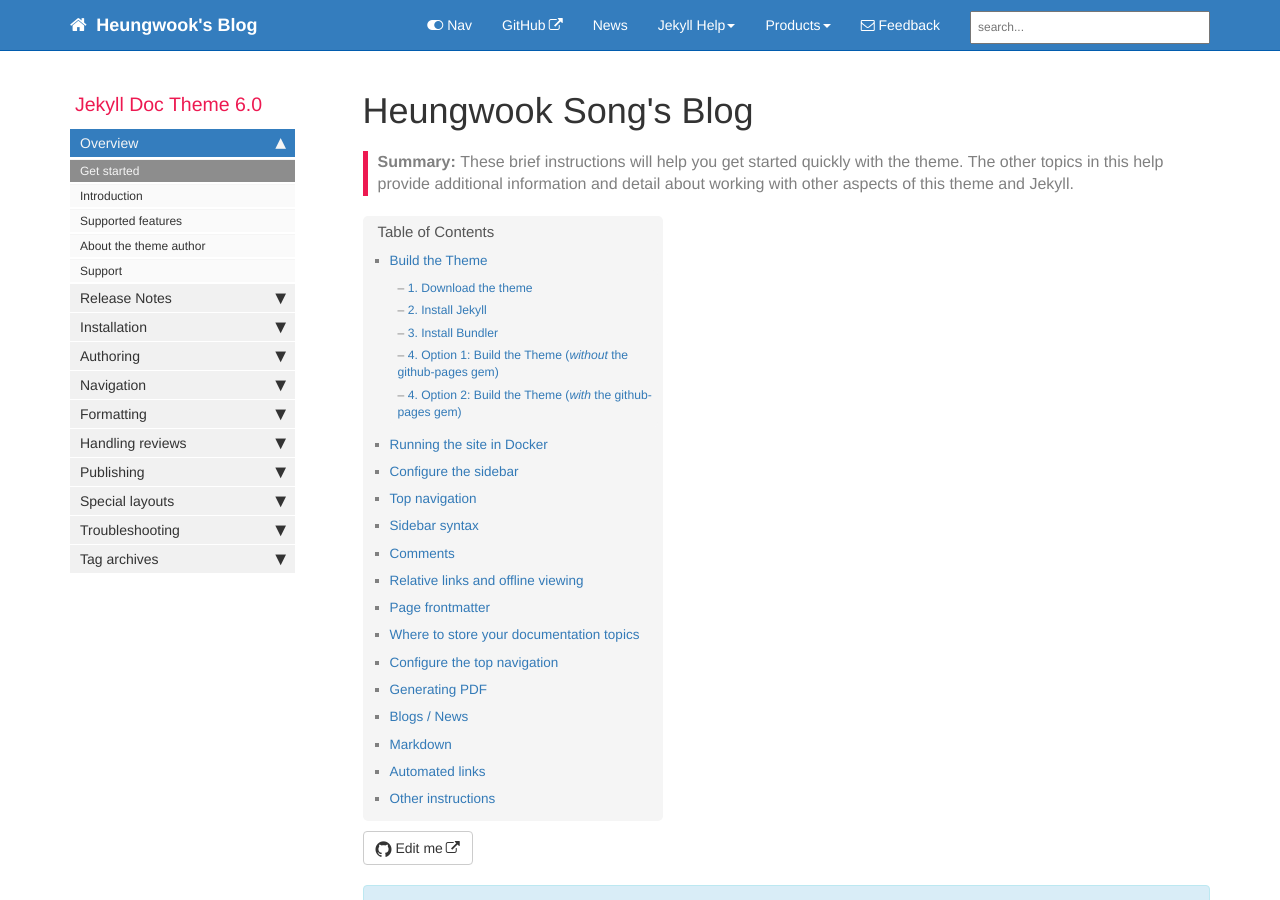
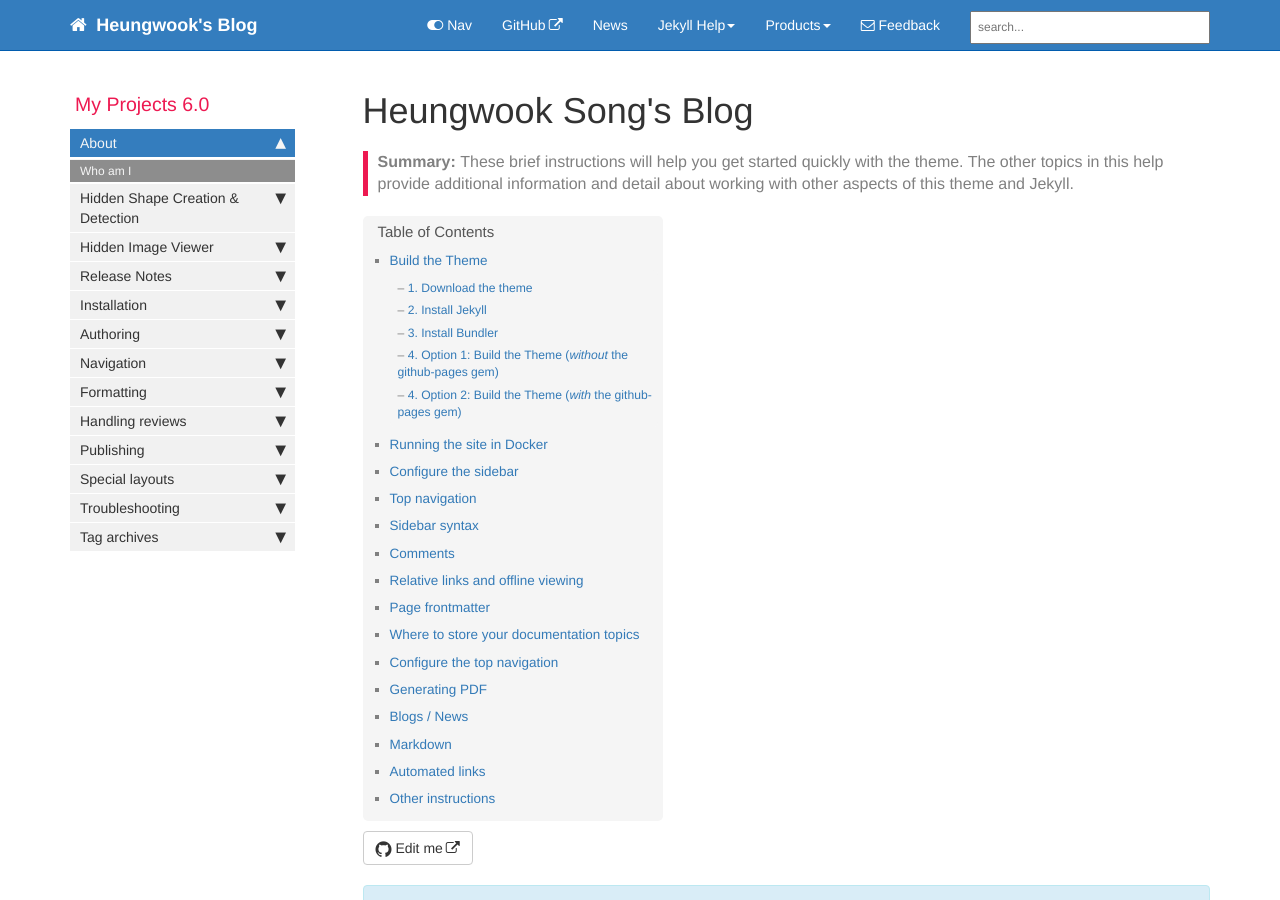
Before and after one commit to heungwook/heungwook.github.io, a Jekyll site: the page built from index.md, in a window 1280 px wide and 900 px high. Built offline with Jekyll 4.4.1, drawn with Linux system fonts in a browser that asks for light colours; comment, search, counter and statistics services are not loaded.

Commit message:
20240224 1327

```diff
--- a/_data/sidebars/mydoc_sidebar.yml
+++ b/_data/sidebars/mydoc_sidebar.yml
@@ -2,47 +2,41 @@
 
 entries:
 - title: sidebar
-  product: Jekyll Doc Theme
+  product: My Projects
   version: 6.0
   folders:
-
-  - title:
-    output: pdf
-    type: frontmatter
-    folderitems:
-    - title:
-      url: /titlepage.html
-      output: pdf
-      type: frontmatter
-    - title:
-      url: /tocpage.html
-      output: pdf
-      type: frontmatter
-
-  - title: Overview
+  - title: About
     output: web, pdf
     folderitems:
 
-    - title: Get started
+    - title: Who am I
       url: /index.html
       output: web, pdf
       type: homepage
 
-    - title: Introduction
-      url: /mydoc_introduction.html
+  - title: Hidden Shape Creation & Detection
+    output: web, pdf
+    folderitems:
+
+    - title: Shape Detection iOS
+      url: /mydoc_release_notes_60.html
       output: web, pdf
 
-    - title: Supported features
-      url: /mydoc_supported_features.html
+    - title: Shape Detection Android
+      url: /mydoc_release_notes_50.html
       output: web, pdf
 
-    - title: About the theme author
-      url: /mydoc_about.html
-      output: web, pdf
+  - title: Hidden Image Viewer
+    output: web
+    folderitems:
 
-    - title: Support
-      url: /mydoc_support.html
-      output: web, pdf
+    - title: Image Processing with GPU Image
+      url: /mydoc_tag_archives_overview.html
+      output: web
+
+    - title: Image Processing with OpenCV
+      url: /mydoc_tag_archives_overview.html
+      output: web
 
   - title: Release Notes
     output: web, pdf
```
